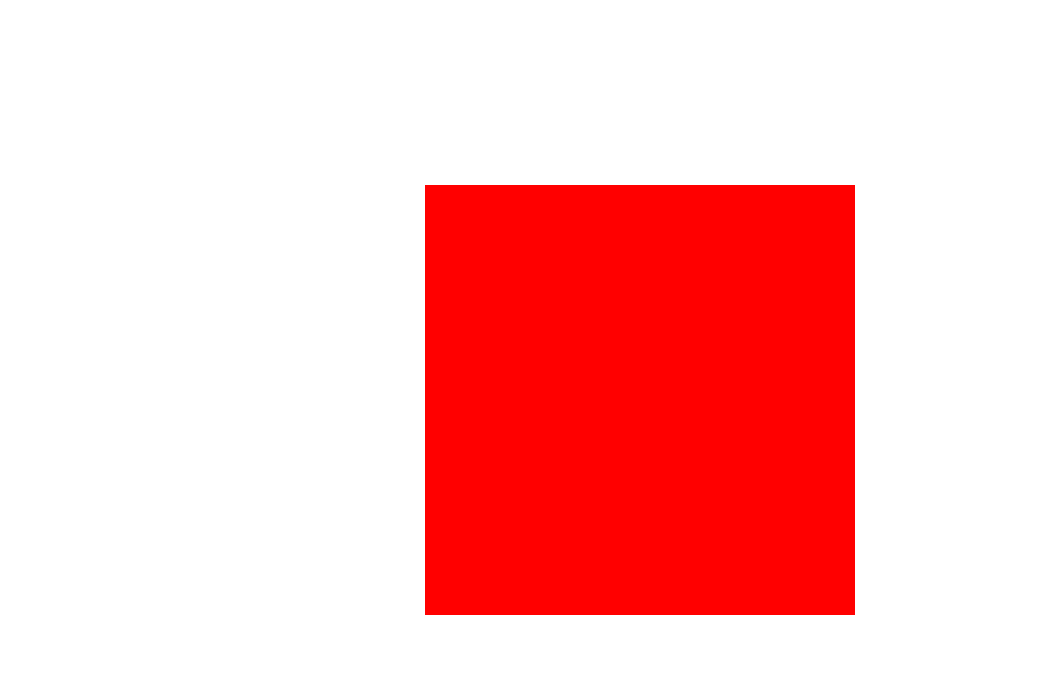
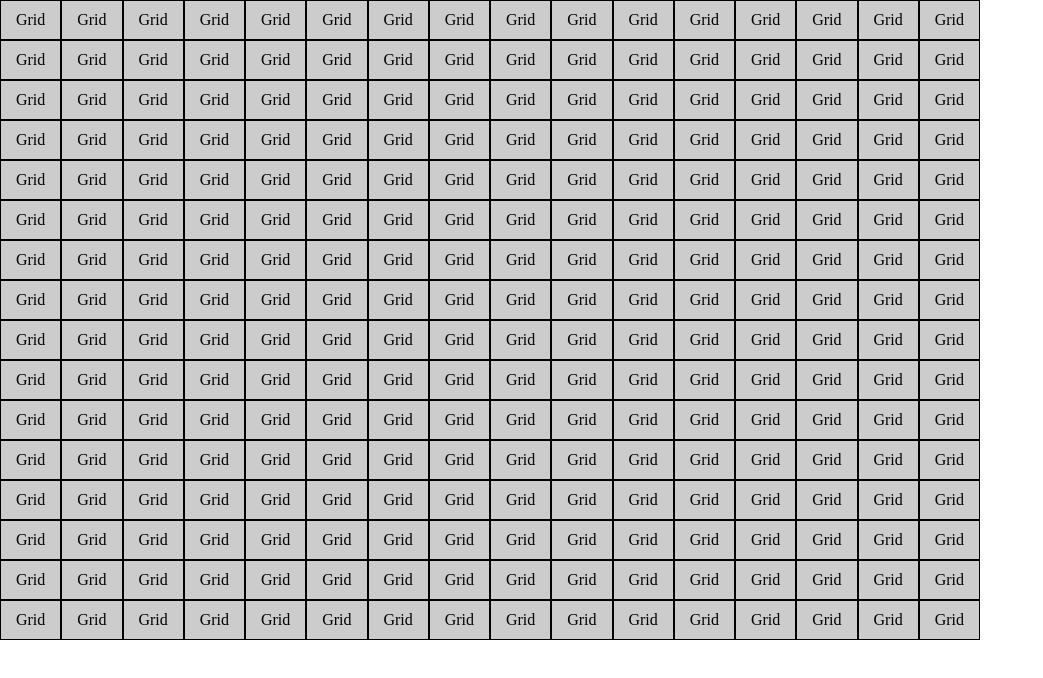
Before and after one commit to Lone2000/Etch-A-Sketch, a plain HTML site: page index.html in a window 1280 px wide. Shown: the whole page, without its empty margins (0-1043 px from the left). Drawn offline with nearby package versions, Linux system fonts and the light colour scheme.

Commit message:
Hardcode 16x16 Grid

```diff
--- a/css/styles.css
+++ b/css/styles.css
@@ -1,17 +1,23 @@
 *{
-    box-sizing: border-box;
-    padding: 0;
-    margin: 0;
-}
-body{
-    display: flex;
-    align-items: center;
-    justify-content: center;
-    height: 100vh;
+	margin: 0;
+	padding: 0;
+	box-sizing: border-box;
 }
 
-#container{
-    height: 430px;
-    width: 430px;
-    background-color: red;
+
+
+.container{
+	display: grid;
+    grid-template-columns: repeat(16, 1fr);
+    grid-template-rows: repeat(16, 1fr);
+    width: 980px; /* Adjust width as needed */
+    height: 320px; /* Adjust height as needed */
 }
+
+
+.box{
+	background-color: #ccc;
+    border: 1px solid #000;
+    text-align: center;
+    padding: 10px;
+}
--- a/index.html
+++ b/index.html
@@ -4,12 +4,13 @@
     <meta charset="UTF-8">
     <meta http-equiv="X-UA-Compatible" content="IE=edge">
     <meta name="viewport" content="width=device-width, initial-scale=1.0">
+    <link rel="stylesheet" href="./css/styles.css">
     <title>Etch A Sketch</title>
-    <script src="https://ajax.googleapis.com/ajax/libs/jquery/3.6.4/jquery.min.js"></script>
-    <script src="./script.js" defer></script>
-    <link rel="stylesheet" href="./css/styles.css">
-
 </head>
 <body>
+    <div class="container">
+    </div>
+
+    <script src="./script.js"></script>
 </body>
 </html>
--- a/script.js
+++ b/script.js
@@ -1,27 +1,33 @@
-//Grid
+// Create a webpage with a 16x16 grid of square divs.
 
-// Create a div, add it to the html body
-// Div is divided into 16 pieces horizontally and vertically
+// Grab the container
+let container = document.querySelector(".container");
 
 
-// Step Grid Container
-const container  = document.createElement('div')
-container.setAttribute('id', 'container')
+// Create div function
 
+// function createDiv(){
 
-// Step: Create Div's
-// function createGrid(num){
-//     const div = document.createElement('div');
-//     containerG.appendChild(div);
-
-//     div.classList.add()
+//     for(let i =0; i < 16; i++){
+//         for(let j =0; j < 16; j++){
+//             let div = document.createElement('div');
+//             div.classList.add("box");
+//             div.textContent = "Grid";
+//             container.appendChild(div);
+//         }
+//     }
 // }
 
+function createDiv() {
 
+    for (let i = 0; i < 16; i++) {
+        for (let j = 0; j < 16; j++) {
+        let div = document.createElement('div');
+        div.classList.add("box");
+        div.textContent = "Grid";
+        container.appendChild(div);
+      }
+    }
+  }
 
-
-
-
-
-// Add to DOM
-document.body.appendChild(container);
+createDiv();
```
